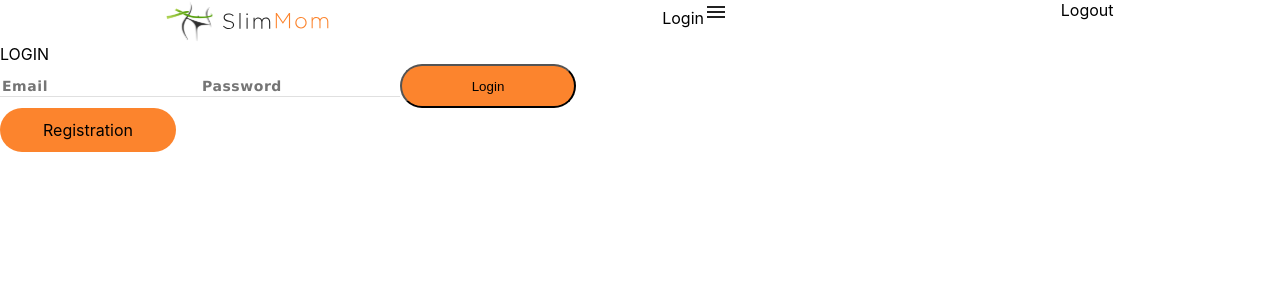
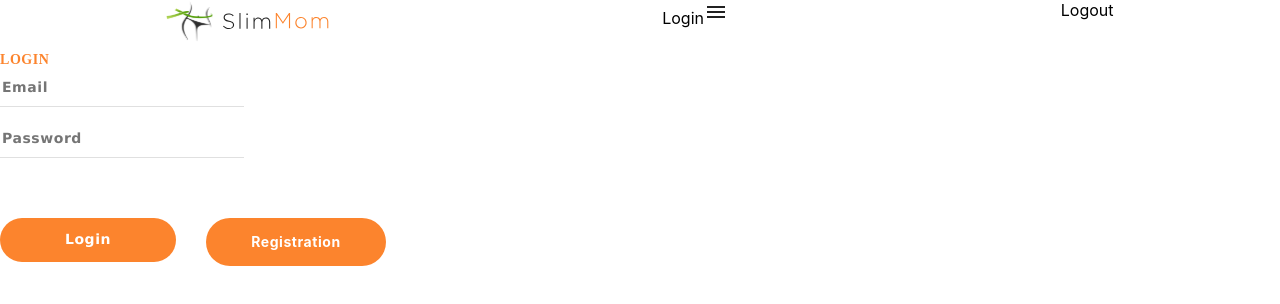
Before and after one commit to AnastasiaRiabova/rezepte, a React (Create React App) app: page /login in a window 1280 px wide. Shown: the top 304 px of the page. Built offline with nearby package versions, Linux system fonts and the light colour scheme.

Commit message:
add styles

```diff
--- a/src/components/UIComponents/Button/Button.module.css
+++ b/src/components/UIComponents/Button/Button.module.css
@@ -1,18 +1,33 @@
 .button{
     width: 176px;
     height: 44px;
-
+    font-family: Verdana;
+font-style: normal;
+font-weight: bold;
+font-size: 14px;
+line-height: 17px;
+letter-spacing: 0.04em;
+border-radius: 30px;
+transition: all linear 250ms;
 }
 
 .white{
 border: 2px solid #FC842D;
-border-radius: 30px;
 background: #FFFFFF;
 color: #FC842D;
 }
-
+.white:hover, .white:focus{
+    border: 2px solid transparent;
+    background: #FC842D;
+    color: white;
+}
 .orange{
+    border: 2px solid transparent;
     background: #FC842D;
-/* box-shadow: 0px 4px 10px rgba(252, 132, 45, 0.5); */
-border-radius: 30px;
+    color: white;
 }
+.orange:hover, .orange:focus{
+border: 2px solid #FC842D;
+background: #FFFFFF;
+color: #FC842D;
+}
--- a/src/components/UIComponents/NavLink/CustomNavlink.module.css
+++ b/src/components/UIComponents/NavLink/CustomNavlink.module.css
@@ -4,17 +4,33 @@
   display: flex;
   align-items: center;
   justify-content: center;
+  font-style: normal;
+font-weight: bold;
+font-size: 14px;
+line-height: 17px;
+letter-spacing: 0.04em;
+border-radius: 30px;
+transition: all linear 250ms;
+
 }
 
-.white {
-  border: 2px solid #fc842d;
-  border-radius: 30px;
-  background: #ffffff;
-  color: #fc842d;
+.white{
+border: 2px solid #FC842D;
+background: #FFFFFF;
+color: #FC842D;
 }
-
-.orange {
-  background: #fc842d;
-  /* box-shadow: 0px 4px 10px rgba(252, 132, 45, 0.5); */
-  border-radius: 30px;
+.white:hover, .white:focus{
+    border: 2px solid transparent;
+    background: #FC842D;
+    color: white;
 }
+.orange{
+    border: 2px solid transparent;
+    background: #FC842D;
+    color: white;
+}
+.orange:hover, .orange:focus{
+border: 2px solid #FC842D;
+background: #FFFFFF;
+color: #FC842D;
+}
--- a/src/components/View/LoginView/LoginView.js
+++ b/src/components/View/LoginView/LoginView.js
@@ -10,7 +10,7 @@ import styles from "./LoginView.module.css";
 
 const LoginSchema = Yup.object().shape({
   email: Yup.string().email('Invalid email').required('Required'),
-  password: Yup.string().min(2, 'Too Short!').max(50, 'Too Long!').required('Required'),
+  password: Yup.string().min(6, 'Too Short!').max(50, 'Too Long!').required('Required'),
 });
 export default function LoginView() {
 
@@ -21,7 +21,7 @@ export default function LoginView() {
 
   return (
     <div>
-      LOGIN
+      <h1 className={styles.title}>Login</h1>
       <Formik
         initialValues={{
           email: '',
@@ -34,12 +34,20 @@ export default function LoginView() {
         }}
       >
         {(({ errors, touched }) => <Form>
-          <Field placeholder='Email' className={styles.input} name='email' />{errors.email && touched.email ? (<div>{errors.email}</div>) : null}
-          <Field type='password' placeholder='Password' className={styles.input} name='password' />{errors.password && touched.password ? (<div>{errors.password}</div>) : null}
-          <Button label="Login" color="orange" type="submit" />
+          <div className={styles.formContainer}>
+            <div className={styles.fieldContainer}>
+              <Field placeholder='Email' className={styles.input} name='email' />{errors.email && touched.email ? (<div className={styles.validation}>{errors.email}</div>) : null}
+            </div>
+            <div className={styles.fieldContainer}>
+              <Field type='password' placeholder='Password' className={styles.input} name='password' />{errors.password && touched.password ? (<div className={styles.validation}>{errors.password}</div>) : null}
+            </div>
+          </div>
+          <div className={styles.controls}>
+            <Button label="Login" color="orange" type="submit" />
+            <CustomNavlink to="/registration" label="Registration" color="orange" />
+          </div>
         </Form>)}
       </Formik>
-      <CustomNavlink to="/registration" label="Registration" color="orange" />
     </div>
   );
 }
--- a/src/components/View/LoginView/LoginView.module.css
+++ b/src/components/View/LoginView/LoginView.module.css
@@ -8,5 +8,42 @@ font-size: 14px;
 line-height: 17px;
 letter-spacing: 0.04em;
 color: #9B9FAA;
+padding-bottom: 10px;
+width: 100%;
+}
+.title{
+    font-family: Gotham Pro;
+font-style: normal;
+font-weight: bold;
+font-size: 14px;
+line-height: 13px;
+letter-spacing: 0.04em;
+text-transform: uppercase;
 
+color: #FC842D;
 }
+.fieldContainer{
+    position: relative;
+}
+.fieldContainer:not(:last-child){
+    margin-bottom: 20px;
+}
+.validation{
+    position: absolute;
+    right: 0;
+    top: 0;
+    color: red;
+}
+.formContainer{
+    display: flex;
+    flex-direction: column;
+    max-width: 240px;
+    padding-bottom: 60px;
+}
+
+.controls{
+    display: flex;
+}
+.controls > a {
+    margin-left: 30px;
+}
--- a/src/components/View/RegistrationView/RegistrationView.js
+++ b/src/components/View/RegistrationView/RegistrationView.js
@@ -11,7 +11,7 @@ import styles from './RegistrationView.module.css'
 const SignupSchema = Yup.object().shape({
   username: Yup.string().min(2, 'Too Short!').max(50, 'Too Long!').required('Required'),
   email: Yup.string().email('Invalid email').required('Required'),
-  password: Yup.string().min(2, 'Too Short!').max(50, 'Too Long!').required('Required'),
+  password: Yup.string().min(6, 'Too Short!').max(50, 'Too Long!').required('Required'),
 });
 
 export default function RegistrationView() {
@@ -21,7 +21,7 @@ export default function RegistrationView() {
   }, [dispatch]);
   return (
     <div>
-      REGISTRATION
+      <h1 className={styles.title}>REGISTRATION</h1>
       <Formik
         initialValues={{
           username: "",
@@ -35,13 +35,22 @@ export default function RegistrationView() {
         }}
       >
         {(({ errors, touched }) => <Form>
-          <Field placeholder='Name' className={styles.input} name='username' />{errors.username && touched.username ? (<div>{errors.username}</div>) : null}
-          <Field placeholder='Email' className={styles.input} name='email' />{errors.email && touched.email ? (<div>{errors.email}</div>) : null}
-          <Field type='password' placeholder='Password' className={styles.input} name='password' />{errors.password && touched.password ? (<div>{errors.password}</div>) : null}
-          <Button label="Registration" color="orange" type="submit" />
+          <div className={styles.formContainer}>
+            <div className={styles.fieldContainer}>
+              <Field placeholder='Name *' className={styles.input} name='username' />{errors.username && touched.username ? (<div className={styles.validation}>{errors.username}</div>) : null}
+            </div>
+            <div className={styles.fieldContainer}>
+              <Field placeholder='Email *' className={styles.input} name='email' /> {errors.email && touched.email ? (<div className={styles.validation}>{errors.email}</div>) : null}
+            </div>
+            <div className={styles.fieldContainer}>
+              <Field placeholder='Password *' type='password' className={styles.input} name='password' />{errors.password && touched.password ? (<div className={styles.validation}>{errors.password}</div>) : null}</div>
+          </div>
+          <div className={styles.controls}>
+            <Button label="Registration" color="orange" type="submit" />
+            <CustomNavlink to="/registration" label='Login' color='white' />
+          </div>
         </Form>)}
       </Formik>
-      <CustomNavlink to="/registration" label='Login' color='orange' />
     </div>
   );
 }
--- a/src/components/View/RegistrationView/RegistrationView.module.css
+++ b/src/components/View/RegistrationView/RegistrationView.module.css
@@ -8,5 +8,42 @@ font-size: 14px;
 line-height: 17px;
 letter-spacing: 0.04em;
 color: #9B9FAA;
+padding-bottom: 10px;
+width: 100%;
+}
+.title{
+    font-family: Gotham Pro;
+font-style: normal;
+font-weight: bold;
+font-size: 14px;
+line-height: 13px;
+letter-spacing: 0.04em;
+text-transform: uppercase;
 
+color: #FC842D;
 }
+.fieldContainer{
+    position: relative;
+}
+.fieldContainer:not(:last-child){
+    margin-bottom: 20px;
+}
+.validation{
+    position: absolute;
+    right: 0;
+    top: 0;
+    color: red;
+}
+.formContainer{
+    display: flex;
+    flex-direction: column;
+    max-width: 240px;
+    padding-bottom: 60px;
+}
+
+.controls{
+    display: flex;
+}
+.controls > a {
+    margin-left: 30px;
+}
```
Also changed, not shown: 1 other file (tests, documents, lock files or other folders).
